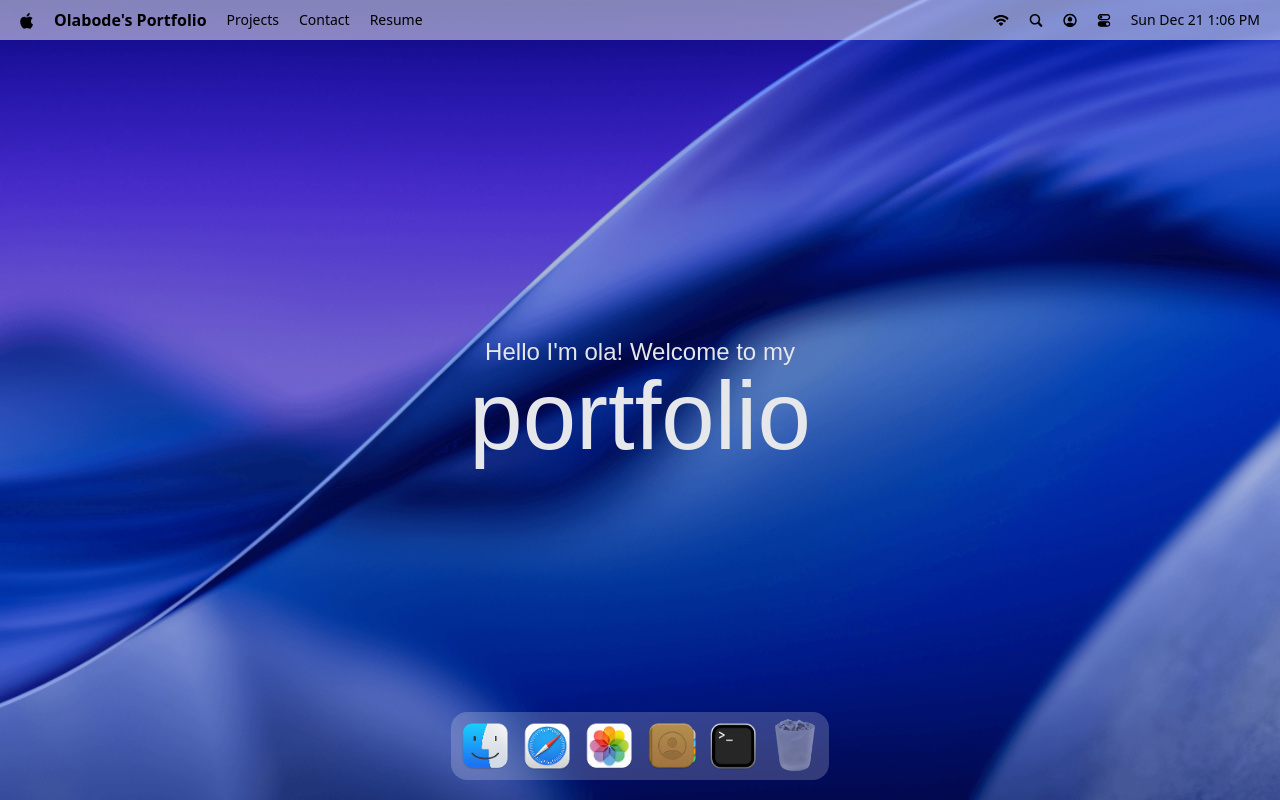
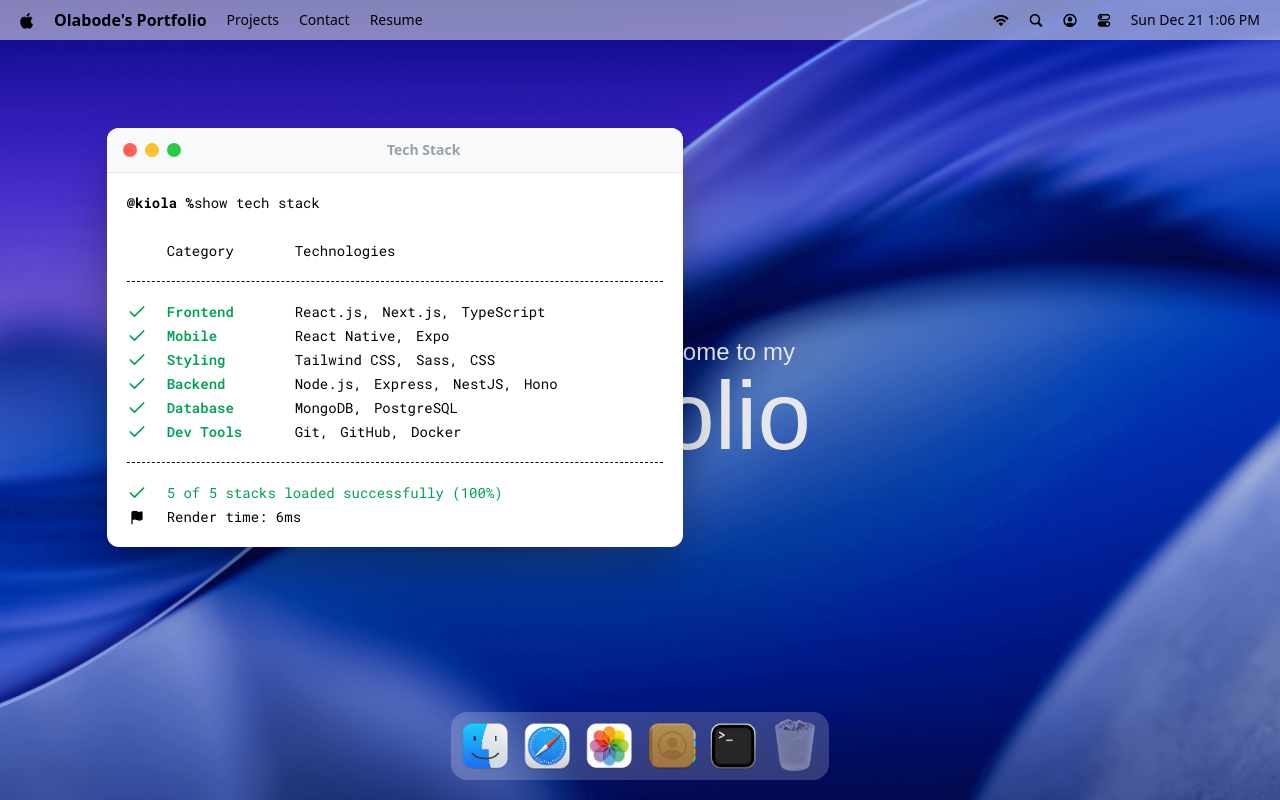
Before and after one commit to Great-kiola/my_portfolio, a React (Vite) app: page / in a window 1280 px wide. Both pictures are taken after a click on the button 733 px from the left and 746 px from the top of the page. Built offline with nearby package versions, Linux system fonts and the light colour scheme; a web font is replaced by a local one.

Commit message:
implemented higher order component for managing window states and add first window - terminal

```diff
--- a/package.json
+++ b/package.json
@@ -14,11 +14,13 @@
     "@tailwindcss/vite": "^4.1.18",
     "dayjs": "^1.11.19",
     "gsap": "^3.14.2",
+    "immer": "^11.0.1",
     "lucide-react": "^0.561.0",
     "react": "^19.2.0",
     "react-dom": "^19.2.0",
     "react-tooltip": "^5.30.0",
-    "tailwindcss": "^4.1.18"
+    "tailwindcss": "^4.1.18",
+    "zustand": "^5.0.9"
   },
   "devDependencies": {
     "@eslint/js": "^9.39.1",
--- a/src/App.jsx
+++ b/src/App.jsx
@@ -1,11 +1,19 @@
+import gsap from "gsap";
+import { Draggable } from "gsap/Draggable";
+
 import { Dock, Navbar, Welcome } from "#components"
+import { Terminal } from "#windows";
 
+
+gsap.registerPlugin(Draggable);
 const App = () => {
   return (
     <main>
       <Navbar />
       <Welcome />
       <Dock />
+
+      <Terminal />
     </main>
   )
 }
--- a/src/components/Dock.jsx
+++ b/src/components/Dock.jsx
@@ -4,9 +4,11 @@
 
 import { dockApps } from "#constants";
 import { useGSAP } from "@gsap/react";
+import useWindowStore from "#store/window";
 
 const Dock = () => {
   const dockRef = useRef(null);
+  const { openWindow, closeWindow, windows } = useWindowStore();
 
   useGSAP(() => {
     const dock = dockRef.current;
@@ -52,13 +54,23 @@
     dock.addEventListener("mouseleave", resetIcons);
 
     return () => {
-        dock.removeEventListener("mousemove", handleMouseMove);
-        dock.removeEventListener("mouseleave", resetIcons);
+      dock.removeEventListener("mousemove", handleMouseMove);
+      dock.removeEventListener("mouseleave", resetIcons);
     };
   }, []);
 
   const toggleApp = (app) => {
+    if (!app.canOpen) return;
 
+    const window = windows[app.id];
+
+    if (window.isOpen) {
+      closeWindow(app.id);
+    } else {
+      openWindow(app.id);
+    }
+
+    console.log(windows);
   };
 
   return (
--- /dev/null
+++ b/src/components/WindowControls.jsx
@@ -0,0 +1,15 @@
+import useWindowStore from "#store/window"
+
+const WindowControls = ({target}) => {
+
+    const { closeWindow } = useWindowStore();
+  return (
+    <div id="window-controls">
+        <div className="close" onClick={ () => closeWindow(target)}/>
+        <div className="minimize"/>
+        <div className="maximize" onClick={closeWindow}/>
+    </div>
+  )
+}
+
+export default WindowControls
--- a/src/components/index.js
+++ b/src/components/index.js
@@ -1,5 +1,6 @@
 import Navbar from "./Navbar";
 import Welcome from "./Welcome";
 import Dock from "./Dock";
+import WindowControls from "./WindowControls";
 
-export {Navbar, Welcome, Dock};
+export {Navbar, Welcome, Dock, WindowControls};
--- /dev/null
+++ b/src/hoc/WindowWrapper.jsx
@@ -0,0 +1,56 @@
+import useWindowStore from "#store/window";
+import { useGSAP } from "@gsap/react";
+import { useLayoutEffect, useRef } from "react";
+import gsap from "gsap";
+
+import { Draggable } from "gsap/Draggable";
+
+const WindowWrapper = (Component, windowKey) => {
+  const Wrapped = (props) => {
+    const { focusWindow, windows } = useWindowStore();
+    const { isOpen, zIndex } = windows[windowKey];
+    const ref = useRef(null);
+
+    useGSAP(() => {
+      const el = ref.current;
+      if (!el || !isOpen) return;
+
+      el.style.display = "block";
+
+      gsap.fromTo(
+        el,
+        { scale: 0.8, opacity: 0, y: 40 },
+        { scale: 1, opacity: 1, y: 0, duration: 0.5, ease: "power3.out" }
+      );
+    }, [isOpen]);
+
+    useGSAP(() => {
+        const el = ref.current;
+
+        if(!el) return;
+        const [instance] = Draggable.create( el, { onPress: () => focusWindow(windowKey)})
+
+        return () => instance.kill();
+    }, [])
+
+    useLayoutEffect(() => {
+      const el = ref.current;
+      if (!el) return;
+
+      el.style.display = isOpen ? "block" : "none";
+    }, [isOpen]);
+
+    return (
+      <section id={windowKey} ref={ref} style={{ zIndex }} className="absolute">
+        <Component {...props} />
+      </section>
+    );
+  };
+
+  Wrapped.displayName = `WindowWrapper(${
+    Component.displayName || Component.name || "Component"
+  })`;
+  return Wrapped;
+};
+
+export default WindowWrapper;
--- /dev/null
+++ b/src/store/window.js
@@ -0,0 +1,32 @@
+import { INITIAL_Z_INDEX, WINDOW_CONFIG } from "#constants";
+import {create} from "zustand"
+import {immer} from "zustand/middleware/immer"
+
+const useWindowStore = create(immer((set) => ({
+    windows: WINDOW_CONFIG,
+    nextZIndex : INITIAL_Z_INDEX + 1,
+
+    openWindow: (windowKey, data = null) => set((state) => {
+        const win = state.windows[windowKey];
+        if(!win) return;
+        win.isOpen = true;
+        win.zIndex = state.nextZIndex;
+        win.data = data ?? win.data;
+        state.nextZIndex++;
+
+    }),
+    closeWindow: (windowKey) => set((state) => {
+        const win = state.windows[windowKey];
+        win.isOpen = false;
+        win.zIndex = INITIAL_Z_INDEX;
+        win.data = null;
+        state.nextZIndex++;
+    }),
+    focusWindow: (windowKey) => set((state) => {
+        const win = state.windows[windowKey];
+        win.zIndex = state.nextZIndex++;
+    }),
+})));
+
+
+export default useWindowStore;
--- /dev/null
+++ b/src/windows/Terminal.jsx
@@ -0,0 +1,60 @@
+import { WindowControls } from "#components";
+import { techStack } from "#constants";
+import WindowWrapper from "#hoc/WindowWrapper";
+import { Check, Flag } from "lucide-react";
+
+const Terminal = () => {
+  return (
+    <>
+      <div id="window-header">
+        <WindowControls target= "terminal" />
+        <h2>Tech Stack</h2>
+      </div>
+
+      <div className="techstack">
+        <p>
+          <span className="font-bold">@kiola %</span>
+          show tech stack
+        </p>
+
+        <div className="label">
+          <p className="w-32">Category</p>
+          <p>Technologies</p>
+        </div>
+
+        <ul className="content">
+          {techStack.map(({ category, items }) => (
+            <li key={category} className="flex items-center">
+              <Check className="check" size={20} />
+              <h3>{category}</h3>
+
+              <ul>
+                {items.map((item, i) => (
+                  <li key={i}>
+                    {item}
+                    {i < items.length - 1 ? "," : ""}
+                  </li>
+                ))}
+              </ul>
+            </li>
+          ))}
+        </ul>
+          <div className="footnote">
+            <p>
+                <Check size={20} /> 5 of 5 stacks loaded successfully (100%)
+            </p>
+
+            <p className="text-black">
+                <Flag size={15} fill="black" />
+                Render time: 6ms
+            </p>
+          </div>
+
+      </div>
+    </>
+  );
+};
+
+const TerminalWindow = WindowWrapper(Terminal, "terminal");
+
+export default TerminalWindow;
--- /dev/null
+++ b/src/windows/index.js
@@ -0,0 +1,3 @@
+import Terminal from "./Terminal";
+
+export {Terminal}
```
Also changed, not shown: 1 other file (tests, documents, lock files or other folders).
